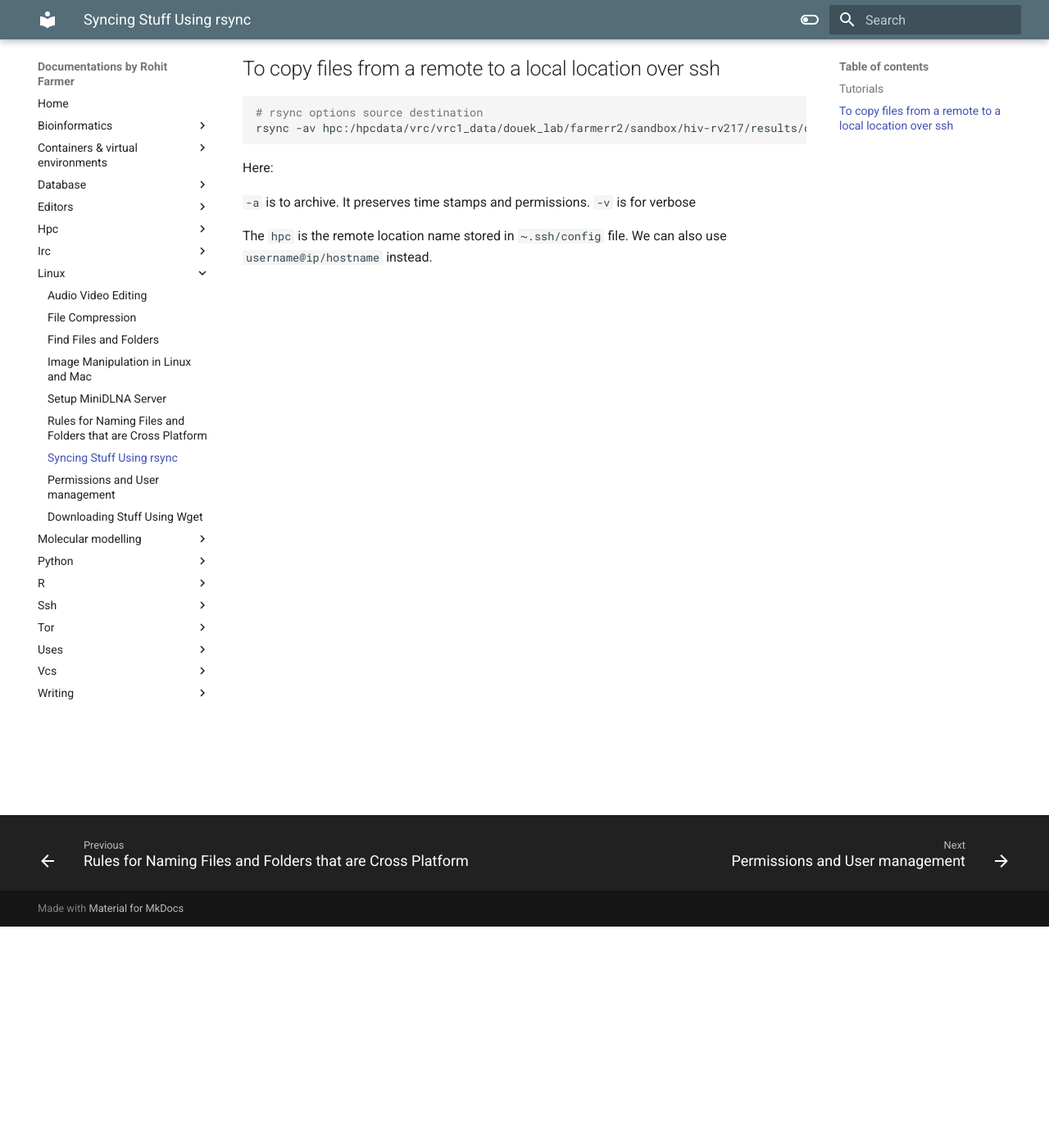
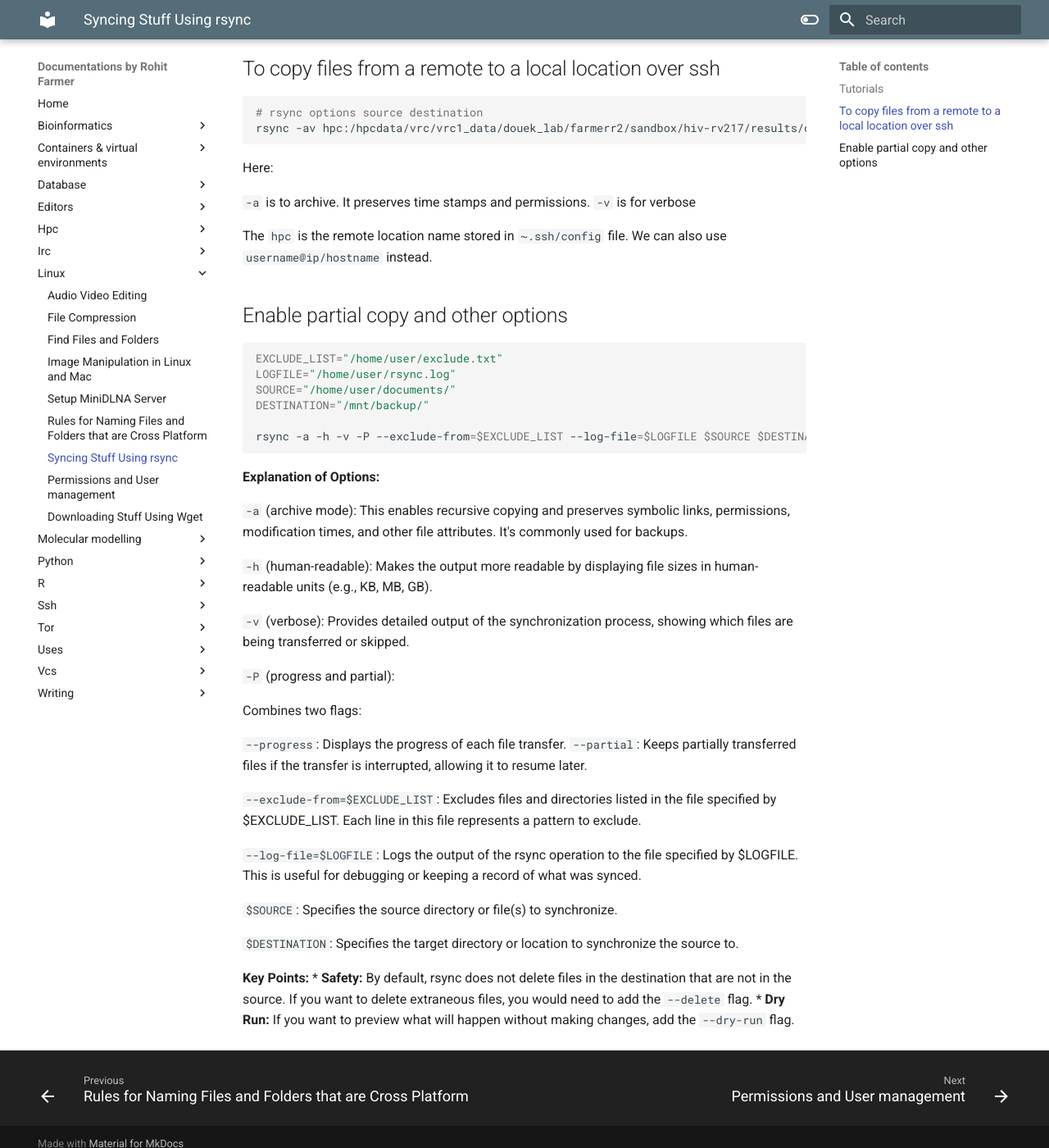
Before and after one commit to rohitfarmer/mk-docs, an MkDocs documentation site: the page built from docs/linux/rsync.md, in a window 1280 px wide and 1400 px high, scrolled down 270 px. Shown: the whole window at 82% size. Built offline with MkDocs 1.6.1 and Material for MkDocs 9.7.7, drawn with Linux system fonts in a browser that asks for light colours.

Commit message:
skyline, rsync, sqlite

````diff
--- a/docs/linux/rsync.md
+++ b/docs/linux/rsync.md
@@ -16,3 +16,49 @@ Here:
 `-v` is for verbose
 
 The `hpc` is the remote location name stored in `~.ssh/config` file. We can also use `username@ip/hostname` instead.
+
+
+## Enable partial copy and other options
+
+```bash
+EXCLUDE_LIST="/home/user/exclude.txt"
+LOGFILE="/home/user/rsync.log"
+SOURCE="/home/user/documents/"
+DESTINATION="/mnt/backup/"
+
+rsync -a -h -v -P --exclude-from=$EXCLUDE_LIST --log-file=$LOGFILE $SOURCE $DESTINATION
+```
+
+**Explanation of Options:**
+
+`-a` (archive mode):
+This enables recursive copying and preserves symbolic links, permissions, modification times, and other file attributes. It's commonly used for backups.
+
+`-h` (human-readable):
+Makes the output more readable by displaying file sizes in human-readable units (e.g., KB, MB, GB).
+
+`-v` (verbose):
+Provides detailed output of the synchronization process, showing which files are being transferred or skipped.
+
+`-P` (progress and partial):
+
+Combines two flags:
+
+`--progress`: Displays the progress of each file transfer.
+`--partial`: Keeps partially transferred files if the transfer is interrupted, allowing it to resume later.
+
+`--exclude-from=$EXCLUDE_LIST`:
+Excludes files and directories listed in the file specified by $EXCLUDE_LIST. Each line in this file represents a pattern to exclude.
+
+`--log-file=$LOGFILE`:
+Logs the output of the rsync operation to the file specified by $LOGFILE. This is useful for debugging or keeping a record of what was synced.
+
+`$SOURCE`:
+Specifies the source directory or file(s) to synchronize.
+
+`$DESTINATION`:
+Specifies the target directory or location to synchronize the source to.
+
+**Key Points:**
+* **Safety:** By default, rsync does not delete files in the destination that are not in the source. If you want to delete extraneous files, you would need to add the `--delete` flag.
+* **Dry Run:** If you want to preview what will happen without making changes, add the `--dry-run` flag.
````
Also changed, not shown: docs/database/sqlite.md (+7 -0 lines), docs/hpc/skyline.md (added, +40 -0 lines).
